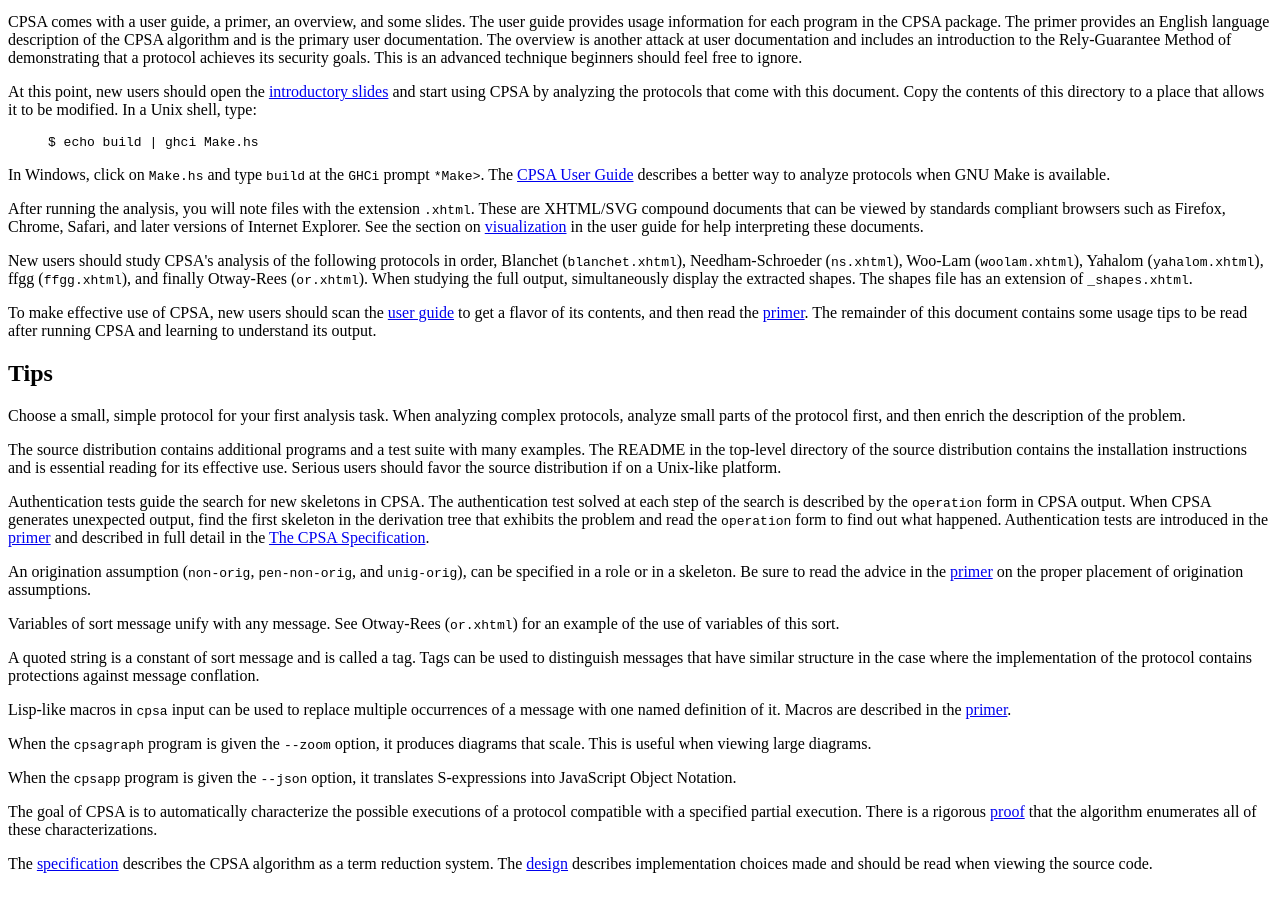
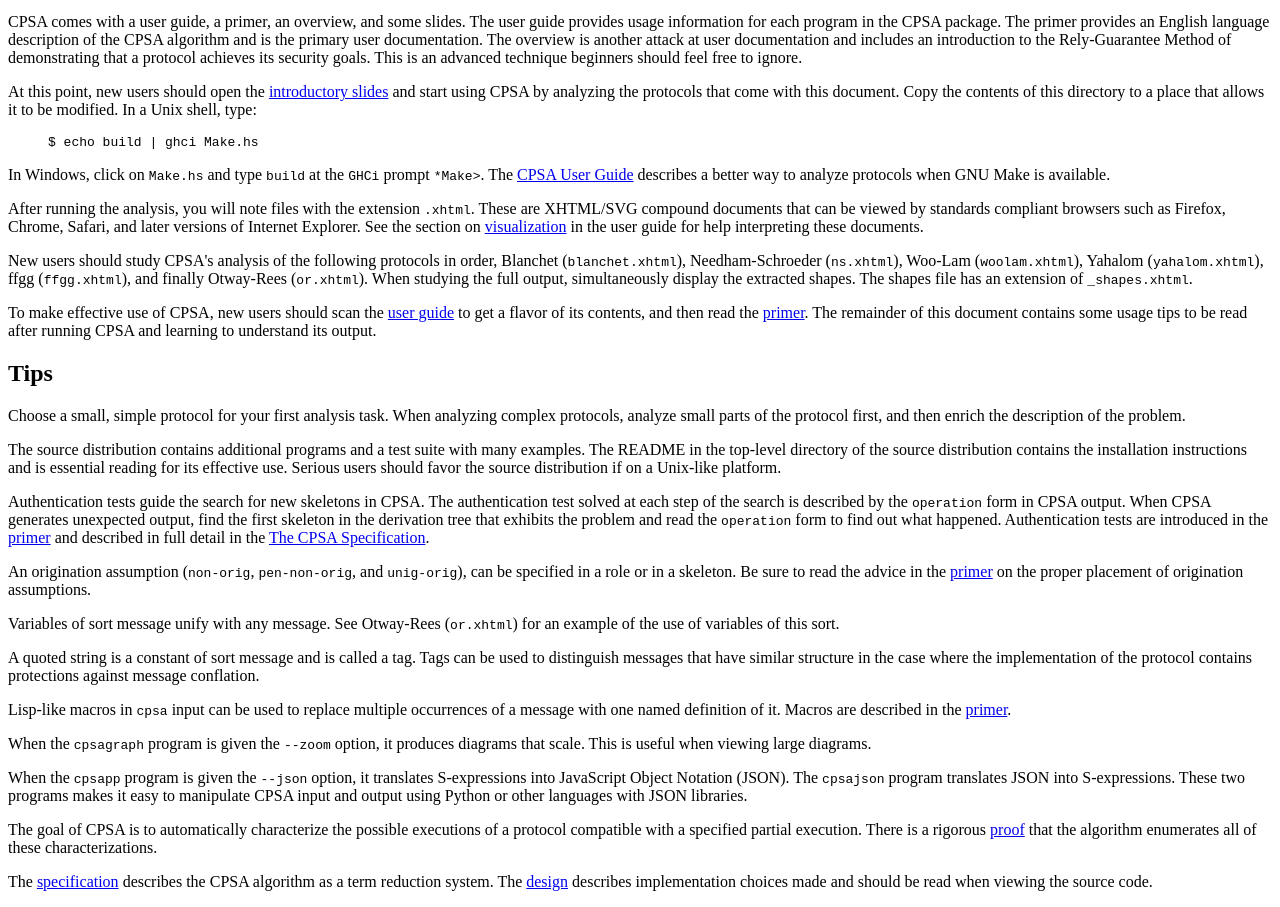
Before and after one commit to mitre/cpsa, a plain HTML site: page doc/index.html in a window 1280 px wide. Shown: the part 145-1052 px from the top of the page. Drawn offline with Linux system fonts and the light colour scheme.

```diff
--- a/doc/index.html
+++ b/doc/index.html
@@ -114,9 +114,12 @@
   option, it produces diagrams that scale.  This is useful when
   viewing large diagrams.</p>
 
-<p>When the <code>cpsapp</code> program is given the <code>--json</code>
-  option, it translates S-expressions into JavaScript Object
-  Notation.</p>
+<p>When the <code>cpsapp</code> program is given
+  the <code>--json</code> option, it translates S-expressions into
+  JavaScript Object Notation (JSON).  The <code>cpsajson</code>
+  program translates JSON into S-expressions.  These two programs
+  makes it easy to manipulate CPSA input and output using Python or
+  other languages with JSON libraries.</p>
 
 <p>The goal of CPSA is to automatically characterize the possible
   executions of a protocol compatible with a specified partial
```
Also changed, not shown: 2 other files.
